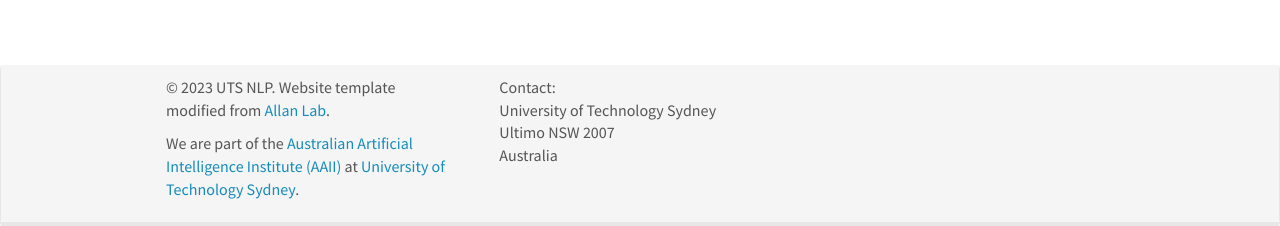
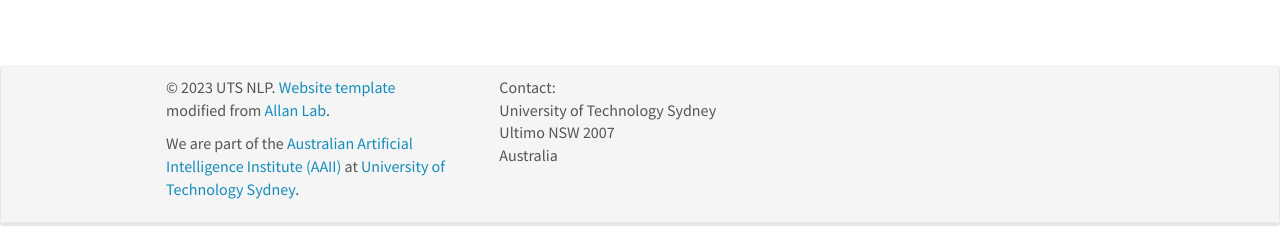
Before and after one commit to utsnlp/utsnlp.github.io, a Jekyll site: the page built from _pages/home.md, in a window 1280 px wide and 1369 px high. Shown: the part 1143-1369 px from the top of the window. Built offline with Jekyll 4.4.1, drawn with Linux system fonts in a browser that asks for light colours; nearby versions of some CDN libraries; part of the change alters nothing that is shown.

```diff
--- a/_includes/footer.html
+++ b/_includes/footer.html
@@ -4,11 +4,10 @@
 	  <div class="row">
 		<div class="col-sm-4">
 
-		  <p>&copy 2023 UTS NLP. Website template modified from <a href="http://www.allanlab.org/aboutwebsite.html" target="_blank">Allan Lab</a>.</p>
+		  <p>&copy 2023 UTS NLP. <a href="https://github.com/utsnlp/utsnlp.github.io" target="_blank">Website template</a> modified from <a href="http://www.allanlab.org/aboutwebsite.html" target="_blank">Allan Lab</a>.
+			</p>
               <p>We are part of the <a href="https://www.uts.edu.au/research/australian-artificial-intelligence-institute" target="_blank">Australian Artificial Intelligence Institute (AAII)</a> at <a href="https://www.uts.edu.au/" target="_blank">University of Technology Sydney</a>.</p>
 
-
-		   <p>  </p><p>
 
 
 		</div>
```
